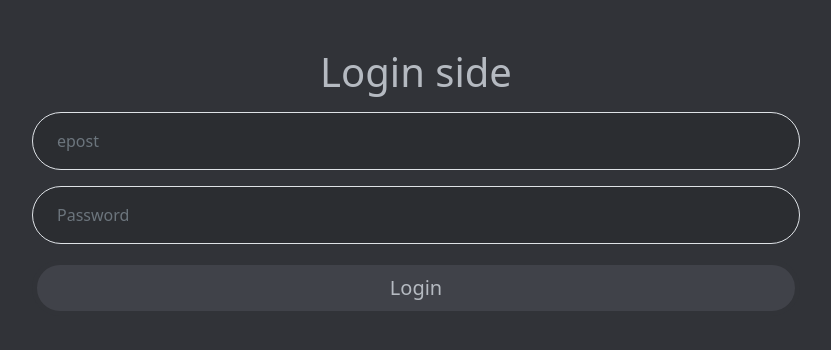
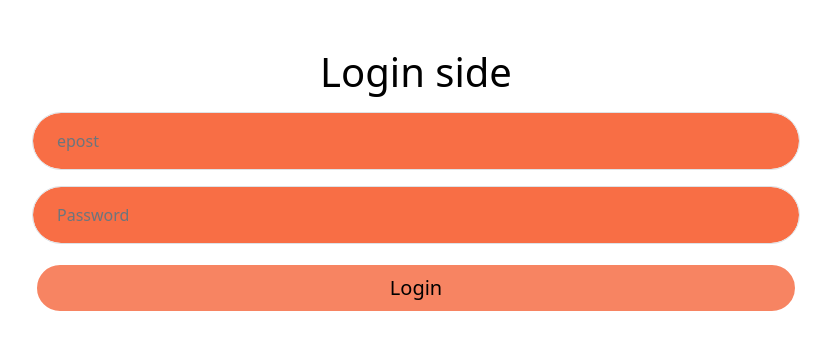
Before and after one commit to BloodyFM/HandlelisteApp, a SvelteKit app: page /auth in a window 1280 px wide. Shown: the top 350 px of the page, without its empty margins (224-1055 px from the left). Built offline with nearby package versions, Linux system fonts and the light colour scheme.

Commit message:
new root colors ready for use

```diff
--- a/src/app.css
+++ b/src/app.css
@@ -17,9 +17,12 @@ a {
 }
 
 :root {
-  --colorBg: #313338;
-  --colorNav: #2b2d31;
-  --colorNavInverse: #404249;
-  --colorUI: #b5bac1;
-  --colorUIFocus: #f2f3f5;
+  --colorBg: white;
+  --colorNav: #f86e45;
+  --colorNavInverse: #f78462;
+  --colorUI: black;
+  --colorUIFocus: #a3a6b4;
+  --colorUISecond: #8e5eed;
+  --colorUISecondFocus: #f2edfd;
+  --colorUIDecoration: #f1f1f2;
 }
```
